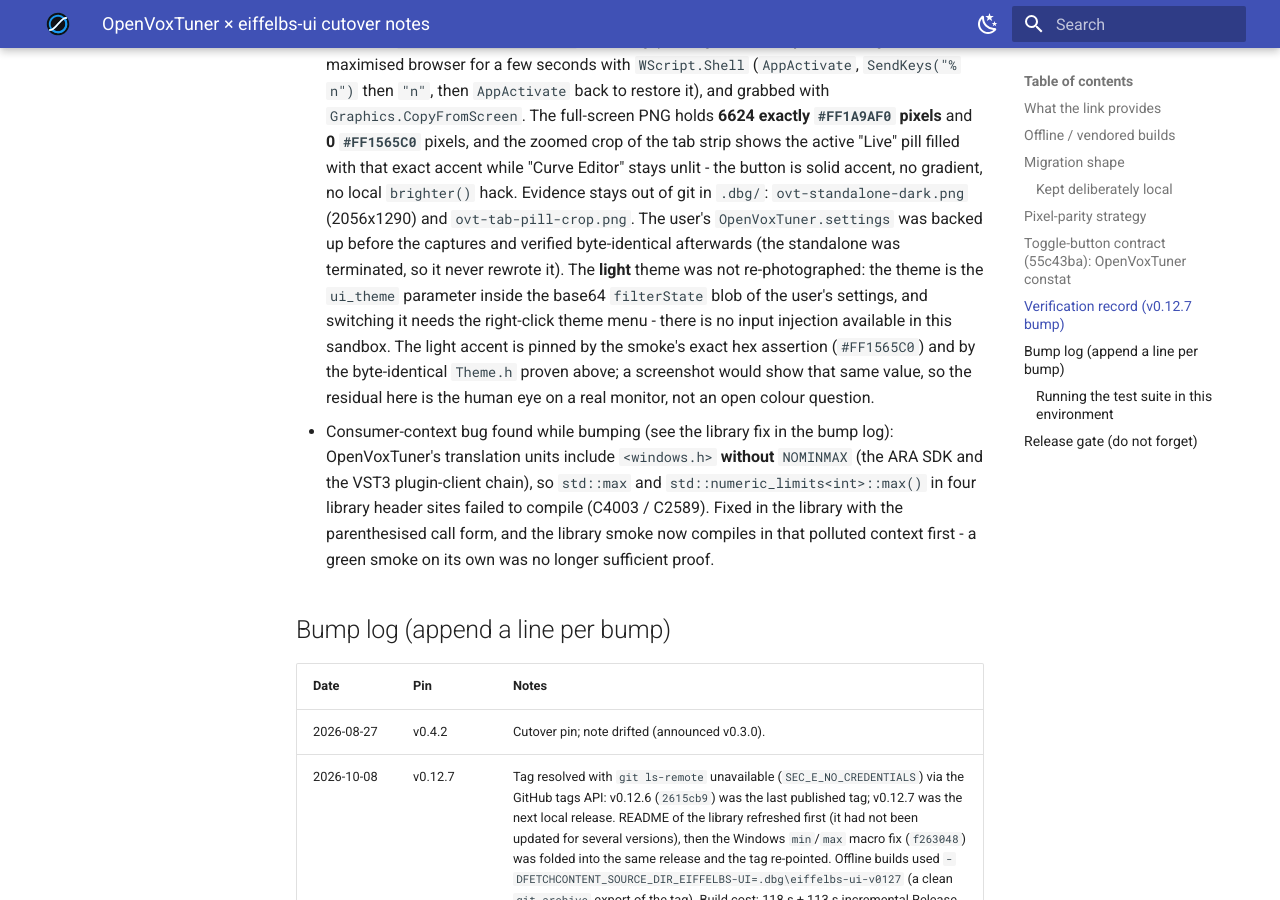
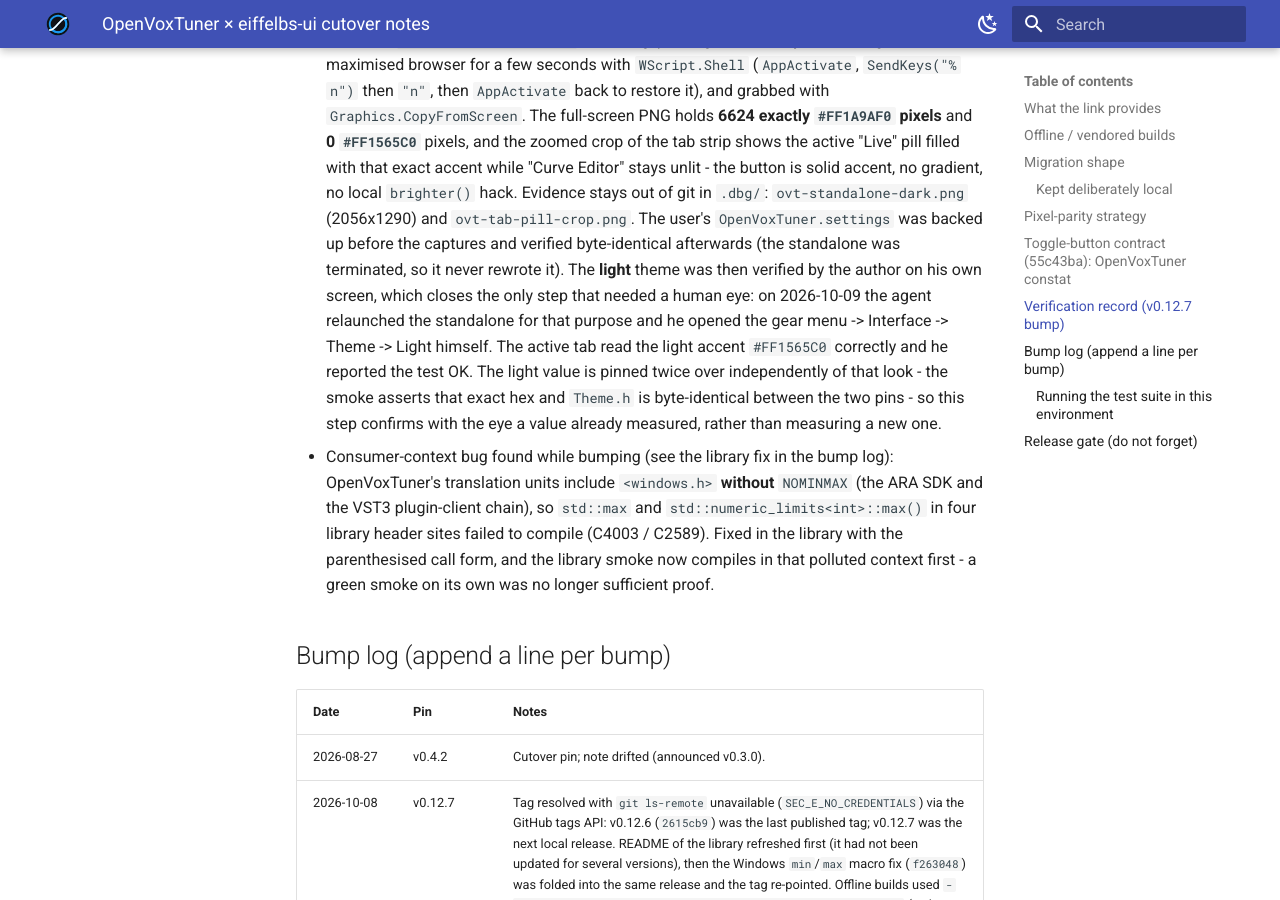
Before and after one commit to EiffelBS/OpenVoxTuner, an MkDocs documentation site: the page built from docs/EIFFELBS-CUTOVER-NOTE.md, in a window 1280 px wide and 900 px high, scrolled down 4059 px. Built offline with MkDocs 1.6.1 and Material for MkDocs 9.7.7, drawn with Linux system fonts in a browser that asks for light colours; the version menu is left out.

Commit message:
docs: record the author's light-theme verification of the active-tab accent

```diff
--- a/docs/EIFFELBS-CUTOVER-NOTE.md
+++ b/docs/EIFFELBS-CUTOVER-NOTE.md
@@ -158,13 +158,14 @@
   `ovt-tab-pill-crop.png`. The user's `OpenVoxTuner.settings` was backed up
   before the captures and verified byte-identical afterwards (the standalone
   was terminated, so it never rewrote it).
-  The **light** theme was not re-photographed: the theme is the `ui_theme`
-  parameter inside the base64 `filterState` blob of the user's settings, and
-  switching it needs the right-click theme menu - there is no input injection
-  available in this sandbox. The light accent is pinned by the smoke's exact
-  hex assertion (`#FF1565C0`) and by the byte-identical `Theme.h` proven
-  above; a screenshot would show that same value, so the residual here is the
-  human eye on a real monitor, not an open colour question.
+  The **light** theme was then verified by the author on his own screen, which
+  closes the only step that needed a human eye: on 2026-10-09 the agent
+  relaunched the standalone for that purpose and he opened the gear menu ->
+  Interface -> Theme -> Light himself. The active tab read the light accent
+  `#FF1565C0` correctly and he reported the test OK. The light value is pinned
+  twice over independently of that look - the smoke asserts that exact hex and
+  `Theme.h` is byte-identical between the two pins - so this step confirms with
+  the eye a value already measured, rather than measuring a new one.
 - Consumer-context bug found while bumping (see the library fix in the bump
   log): OpenVoxTuner's translation units include `<windows.h>` **without**
   `NOMINMAX` (the ARA SDK and the VST3 plugin-client chain), so `std::max`
```
